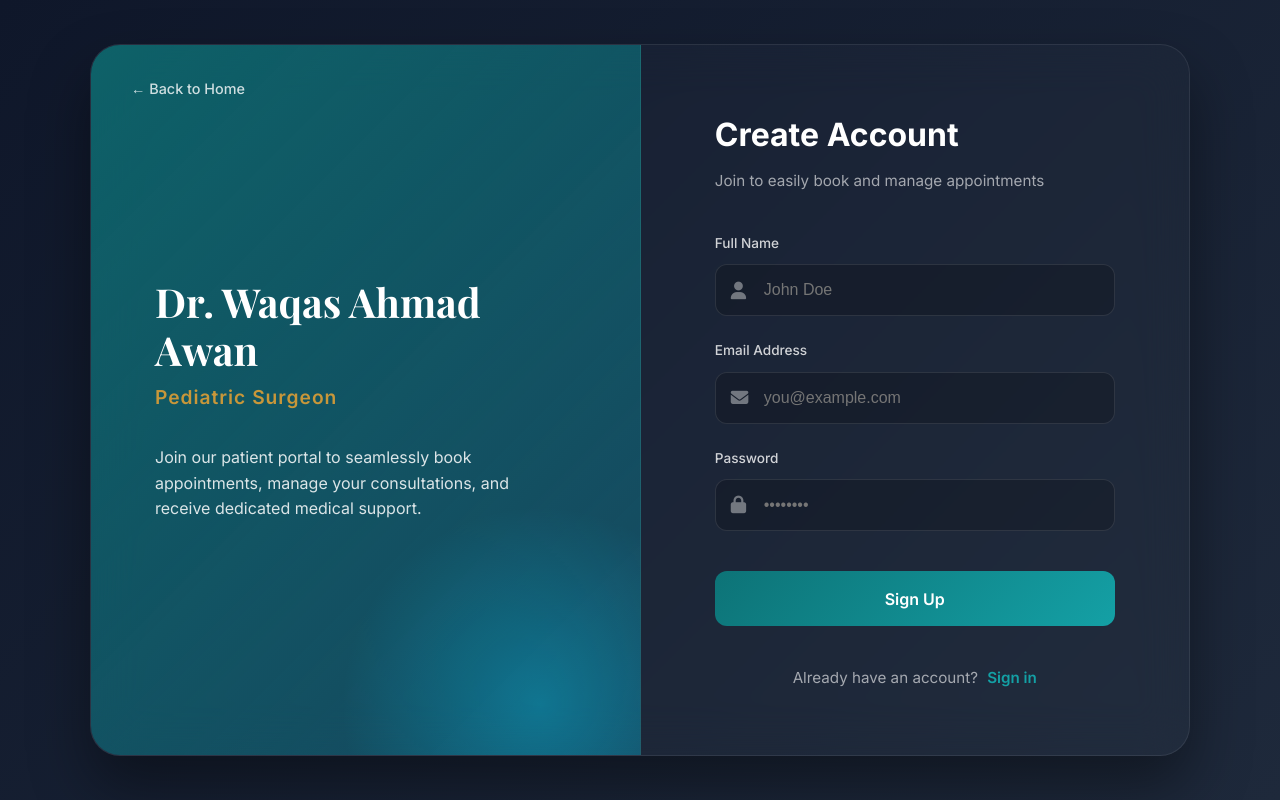
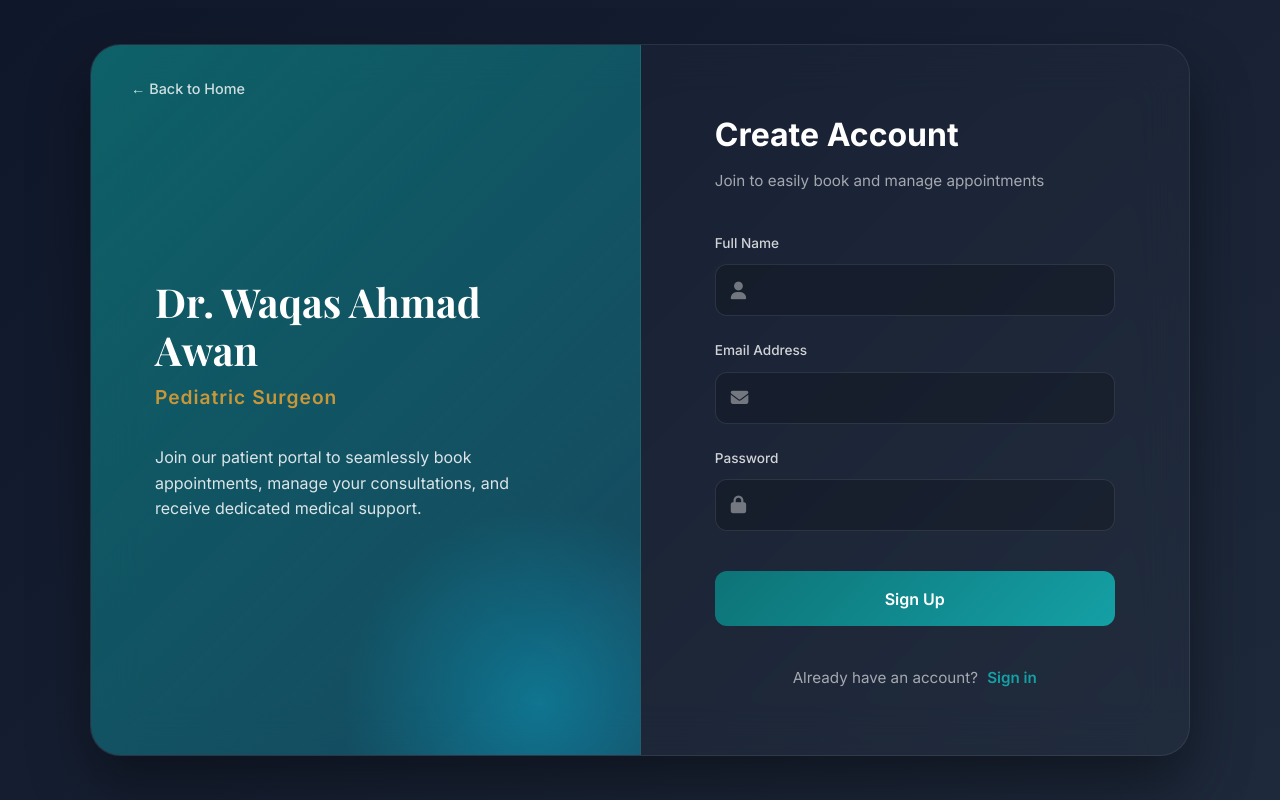
Before and after one commit to arfeenawan15/Doc-web, a React (Vite) app: page /signup in a window 1280 px wide. Built offline with nearby package versions, Linux system fonts and the light colour scheme; no server answers; a web font is replaced by a local one.

Commit message:
feat: implement user registration, user login, and admin login components

```diff
--- a/src/admin/AdminLogin.jsx
+++ b/src/admin/AdminLogin.jsx
@@ -78,7 +78,6 @@ export default function AdminLogin() {
                 id="admin-email"
                 type="email"
                 name="email"
-                placeholder="admin@example.com"
                 value={form.email}
                 onChange={handleChange}
                 required
@@ -100,7 +99,6 @@ export default function AdminLogin() {
                 id="admin-password"
                 type={showPass ? 'text' : 'password'}
                 name="password"
-                placeholder="Enter your password"
                 value={form.password}
                 onChange={handleChange}
                 required
--- a/src/components/UserLogin.jsx
+++ b/src/components/UserLogin.jsx
@@ -82,7 +82,6 @@ export default function UserLogin() {
                   <i className="fas fa-envelope icon-left"></i>
                   <input
                     type="email"
-                    placeholder="you@example.com"
                     value={email}
                     onChange={(e) => setEmail(e.target.value)}
                   />
@@ -95,7 +94,6 @@ export default function UserLogin() {
                   <i className="fas fa-lock icon-left"></i>
                   <input
                     type="password"
-                    placeholder="••••••••"
                     value={password}
                     onChange={(e) => setPassword(e.target.value)}
                   />
--- a/src/components/UserSignup.jsx
+++ b/src/components/UserSignup.jsx
@@ -83,7 +83,6 @@ export default function UserSignup() {
                   <i className="fas fa-user icon-left"></i>
                   <input
                     type="text"
-                    placeholder="John Doe"
                     value={name}
                     onChange={(e) => setName(e.target.value)}
                   />
@@ -96,7 +95,6 @@ export default function UserSignup() {
                   <i className="fas fa-envelope icon-left"></i>
                   <input
                     type="email"
-                    placeholder="you@example.com"
                     value={email}
                     onChange={(e) => setEmail(e.target.value)}
                   />
@@ -109,7 +107,6 @@ export default function UserSignup() {
                   <i className="fas fa-lock icon-left"></i>
                   <input
                     type="password"
-                    placeholder="••••••••"
                     value={password}
                     onChange={(e) => setPassword(e.target.value)}
                   />
```
